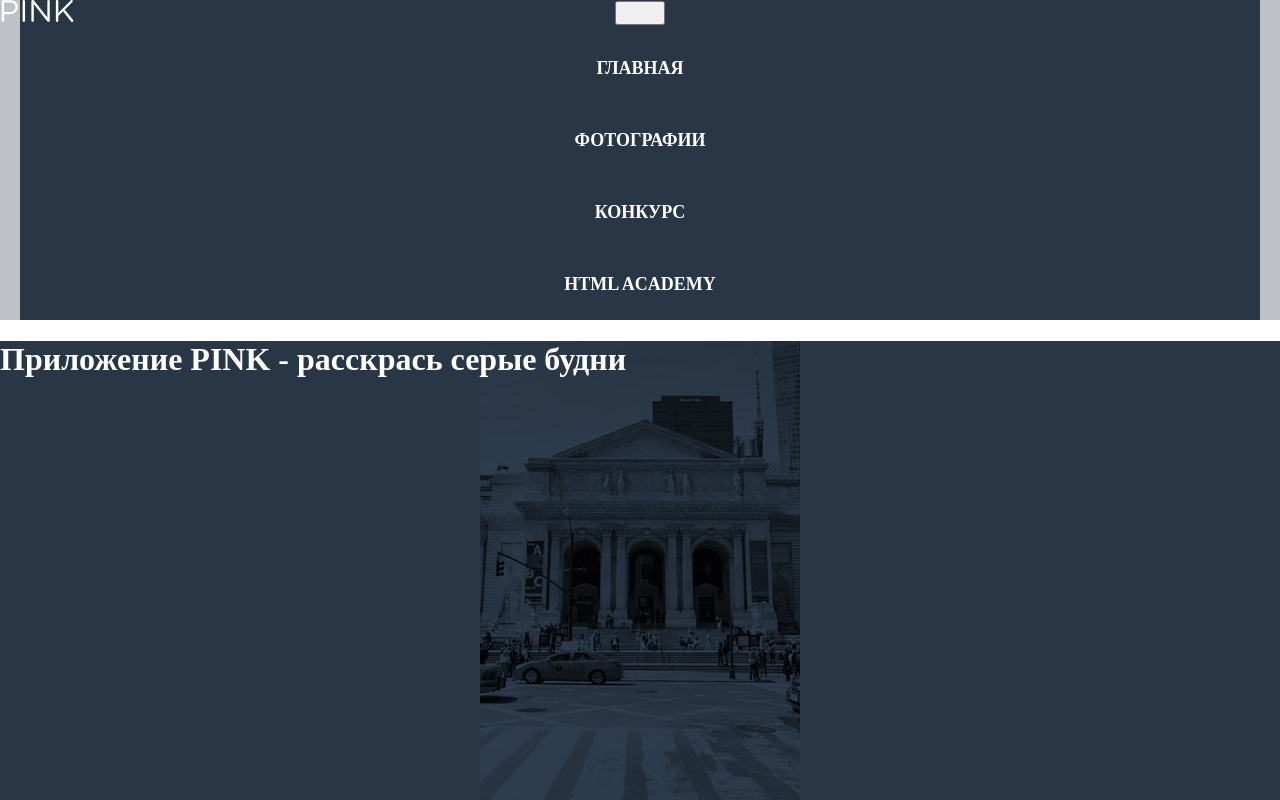
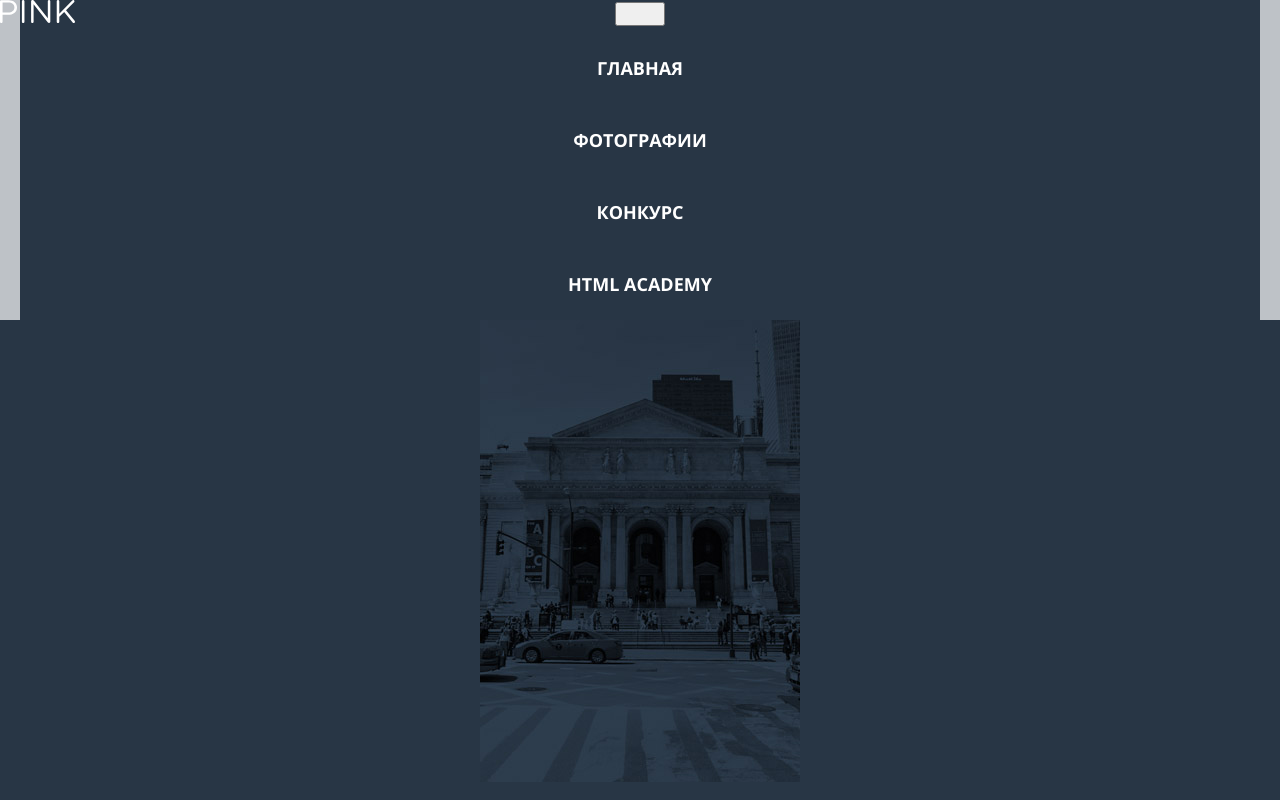
Before and after one commit to AnastasiaArt/798053-pink, a website: page source/index.html in a window 1280 px wide. Shown: the top 800 px of the page. Drawn offline with nearby package versions, Linux system fonts and the light colour scheme; files that its build step writes are made by us from their sources; files whose address does not match are found by name.

Commit message:
Добавила глобальные стили

```diff
--- a/source/sass/base.scss
+++ b/source/sass/base.scss
@@ -1,26 +1,34 @@
-// @font-face {
-//   font-family: 'OpenSans';
-//   src: url('../fonts/opensans.woff') format('woff'),
-//   url('../fonts/opensans.woff2') format('woff2');
-//   font-weight: normal;
-//   font-style: normal;
-// }
-//
-// @font-face {
-//   font-family: 'OpenSans';
-//   src: url('../fonts/opensanslight.woff') format('woff'),
-//   url('../fonts/opensanslight.woff2') format('woff2');
-//   font-weight: lighter;
-//   font-style: normal;
-// }
-//
-// @font-face {
-//   font-family: 'OpenSans';
-//   src: url('../fonts/opensansbold.woff') format('woff'),
-//   url('../fonts/opensansbold.woff2') format('woff2');
-//   font-weight: bold;
-//   font-style: normal;
-// }
 @include font-face("OpenSans", "../fonts/opensans", normal, normal);
 @include font-face("OpenSans", "../fonts/opensansbold", bold, normal);
 @include font-face("OpenSans", "../fonts/opensanslight", lighter, normal);
+
+body {
+  font-family: OpenSans, Arial;
+  color: $blue;
+  background-color:$white;
+  width: 100%;
+  box-sizing: border-box;
+
+  @include indent;
+  @include fontStyle(18px, 30px, normal);
+}
+
+img {
+  max-width: 100%;
+  height: auto;
+}
+
+.visually-hidden:not(:focus):not(:active),
+input[type="checkbox"].visually-hidden,
+input[type="radio"].visually-hidden {
+  position: absolute;
+  width: 1px;
+  height: 1px;
+  margin: -1px;
+  border: 0;
+  padding: 0;
+  white-space: nowrap;
+  clip-path: inset(100%);
+  clip: rect(0 0 0 0);
+  overflow: hidden;
+}
```
